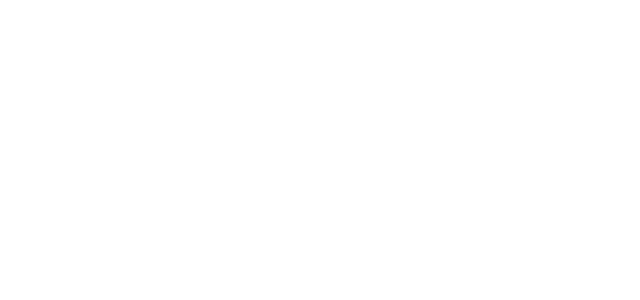
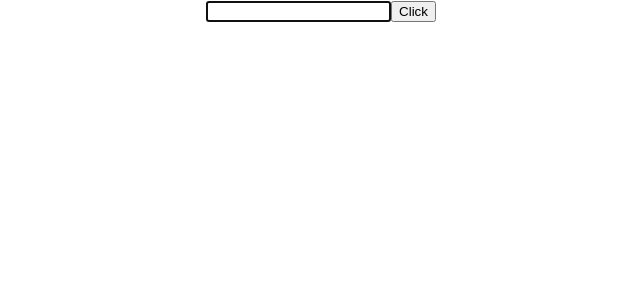
Before and after one commit to deepak252/Reactjs-Tutorial, a React (Create React App) app: page / in a window 1280 px wide. Shown: the top 300 px of the page, without its empty margins (319-959 px from the left). Built offline with nearby package versions, Linux system fonts and the light colour scheme.

Commit message:
React Refs

```diff
--- a/src/App.js
+++ b/src/App.js
@@ -1,9 +1,10 @@
 import "./App.css";
+import RefsDemo from "./components/RefsDemo";
 
 function App() {
     return (
         <div className="App">
-
+            <RefsDemo />
         </div>
     );
 }
--- /dev/null
+++ b/src/components/RefsDemo.js
@@ -0,0 +1,23 @@
+import React, { useEffect,createRef } from "react";
+
+function RefsDemo() {
+    const inputRef = createRef();
+
+    useEffect(()=>{
+        console.log(inputRef);
+        inputRef.current.focus();
+    },[]);
+
+    const btnClickHandler = ()=>{
+        alert(inputRef.current.value);
+    }
+
+    return (
+        <div>
+            <input type="text" ref={inputRef}/>
+            <button onClick={btnClickHandler}>Click</button>
+        </div>
+    );
+}
+
+export default RefsDemo;
```
